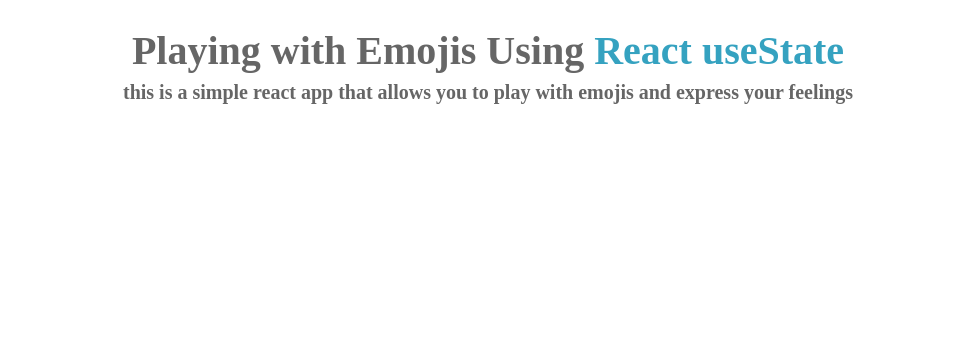
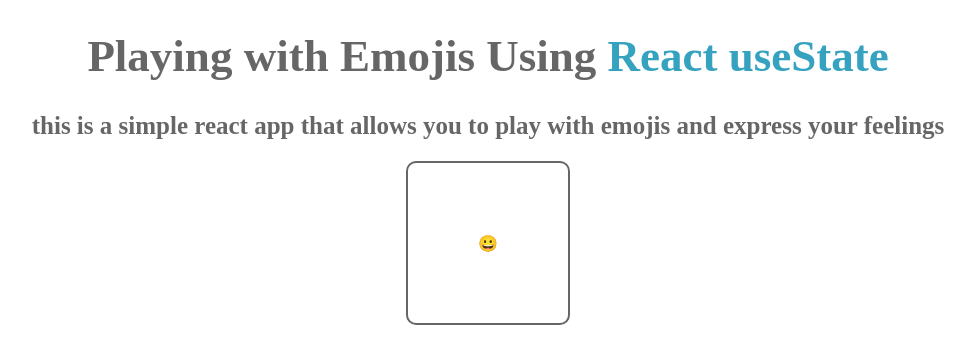
Before and after one commit to ANSHUMANMOREY7/usestate-web, a React (Vite) app: page / in a window 1280 px wide. Shown: the top 364 px of the page, without its empty margins (152-1127 px from the left). Built offline with nearby package versions, Linux system fonts and the light colour scheme.

Commit message:
emoji box added

```diff
--- a/src/Home.css
+++ b/src/Home.css
@@ -2,16 +2,26 @@
 
     text-align: center;
     color: #666666;
-    font-size: 40px;
+    font-size: 45px;
 
 }
 .highlight-head{
     color: #35a2c0;
 }
 .sub-head {
+    margin-top: 10px;
     text-align: center;
     color: #666666;
-    font-size: 20px;
-    margin-top: -20px;
-    margin-bottom: 40px;
+    font-size: 25px;
+
 }
+.emoji-box{
+    display: flex;
+    justify-content: center;
+    align-items: center;
+    border: 2px solid #666666;
+    border-radius: 10px;
+    width: 160px;
+    height: 160px;
+    margin: 0 auto;
+}
--- a/src/Home.jsx
+++ b/src/Home.jsx
@@ -4,6 +4,9 @@
     <div>
         <h1 className="head">Playing with Emojis Using <span className='highlight-head'> React useState </span></h1>
         <h2 className='sub-head'>this is a simple react app that allows you to play with emojis and express your feelings</h2>
+        <div className='emoji-box'>
+            <span className='emoji'>😀</span>
+        </div>
     </div>
 );
 }
```
